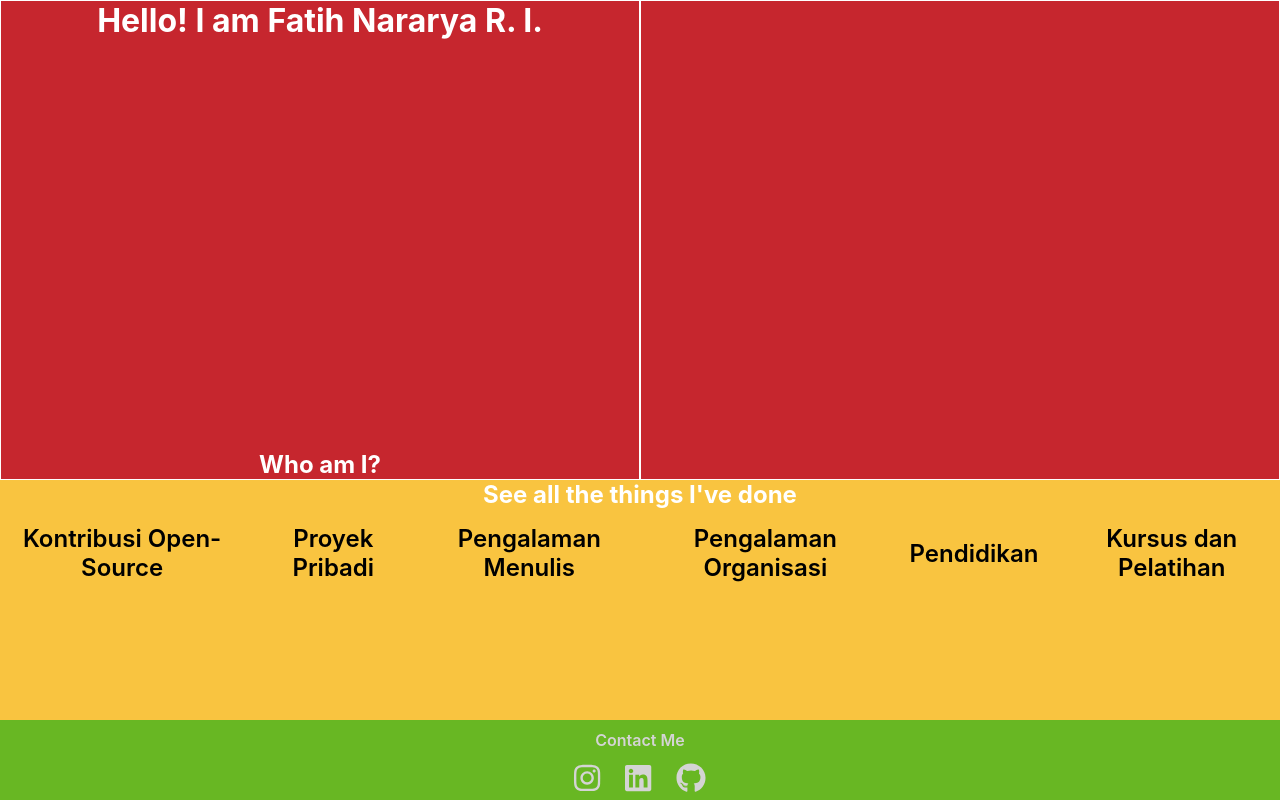
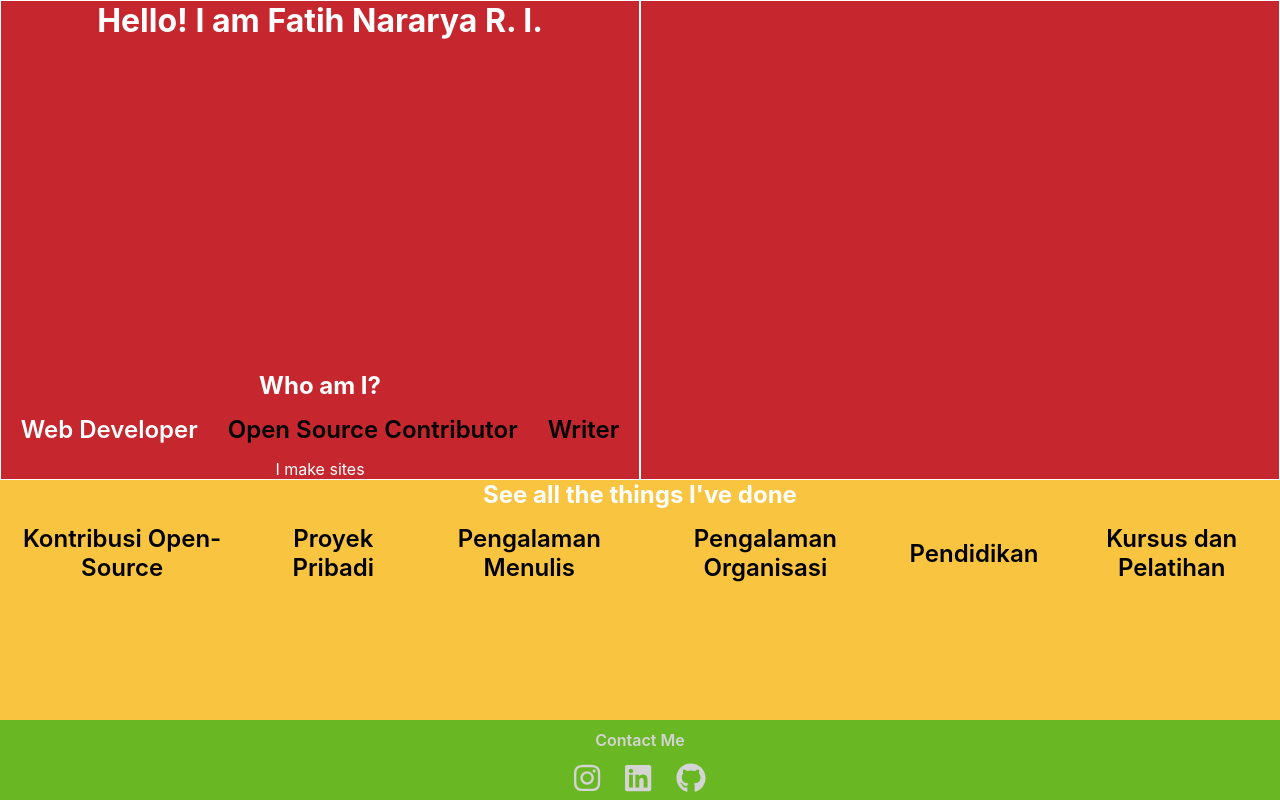
Before and after one commit to Fatih20/FatihNRI, a React (Create React App) app: page / in a window 1280 px wide. Built offline with nearby package versions, Linux system fonts and the light colour scheme.

Commit message:
Change of concept for the profile

```diff
--- a/package.json
+++ b/package.json
@@ -15,6 +15,7 @@
     "react-dom": "^17.0.2",
     "react-scripts": "5.0.0",
     "react-slick": "^0.28.1",
+    "slick-carousel": "^1.8.1",
     "styled-components": "^5.3.3",
     "web-vitals": "^2.1.2"
   },
--- a/src/components/profile.js
+++ b/src/components/profile.js
@@ -1,5 +1,10 @@
-import React from "react";
+import React, {useState} from "react";
 import styled from "styled-components";
+
+import { VanillaButton } from "../GlobalComponent";
+
+import occupations from "../content/occupation";
+
 
 const Main = styled.div`
     background-color: #c6262e;
@@ -32,20 +37,76 @@ const Buffer = styled.div`
     flex-grow: 1;
 `;
 
-const Occupation = styled.div`
+const BottomContainer = styled.div`
+    align-items: center;
+    display: flex;
+    flex-direction: column;
+`;
 
+const OccupationContainer = styled.div`
+    align-items: center;
+    display: flex;
+    flex-wrap: nowrap;
+    width: 100%;
+
+    /* border: solid 1px white; */
+`;
+
+const Occupation = styled(VanillaButton)`
+    background-color: rgba(0, 0, 0, 0);
+    box-sizing: border-box;
+    color: ${({chosen}) => chosen ? "white" : "black"};
+    padding: 15px;
+    transition: color 0s, background-color 0s, box-shadow 0s;
+
+    & > h2 {
+        font-size: 24px;
+        font-weight: 600;
+        text-align: center;
+    }
+
+    &:hover {
+        /* box-shadow: 0 3px 5px rgba(255, 255, 255, 0.35); */
+        color: white;
+    }
 `;
 
 export default function Profile (){
+    const[indexOfShownOccupation, setIndexOfShownOccupation] = useState(0);
+
+    const sliderSettings = {
+        infinite : true,
+        speed : 500,
+        slidesToShow : 1,
+        slidesToScroll : 1,
+        centerMode: true,
+    }
+
+    function handleOccupationClick (newIndex){
+        setIndexOfShownOccupation(newIndex)
+    }
+
+    function occupationMaker ({name, summary}) {
+        const occupationIndex = occupations.findIndex(element => element["name"] === name)
+        return (
+            <Occupation onClick={() => handleOccupationClick(occupationIndex)} chosen={indexOfShownOccupation === occupationIndex ? true : false}>
+                <h2>{name}</h2>
+            </Occupation>
+        )
+    }
+
     return (
         <Main>
             <Content>
                 <Title>Hello! I am Fatih Nararya R. I.</Title>
                 <Buffer />
-                <Occupation>
-                    <h2>Who am I?</h2>
-
-                </Occupation>
+                    <BottomContainer>
+                        <h2>Who am I?</h2>
+                        <OccupationContainer>
+                            {occupations.map(occupationMaker)}
+                        </OccupationContainer>
+                        <p>{occupations[indexOfShownOccupation]["summary"]}</p>
+                    </BottomContainer>
             </Content>
             <Filler />
         </Main>
--- /dev/null
+++ b/src/content/occupation.js
@@ -0,0 +1,16 @@
+const occupations = [
+    {
+        "name" : "Web Developer",
+        "summary" : "I make sites",
+    },
+    {
+        "name" : "Open Source Contributor",
+        "summary" : "I contribute to open-source project",
+    },
+    {
+        "name" : "Writer",
+        "summary" : "I write",
+    },
+
+]
+export default occupations;
```
Also changed, not shown: 1 other file (tests, documents, lock files or other folders).
